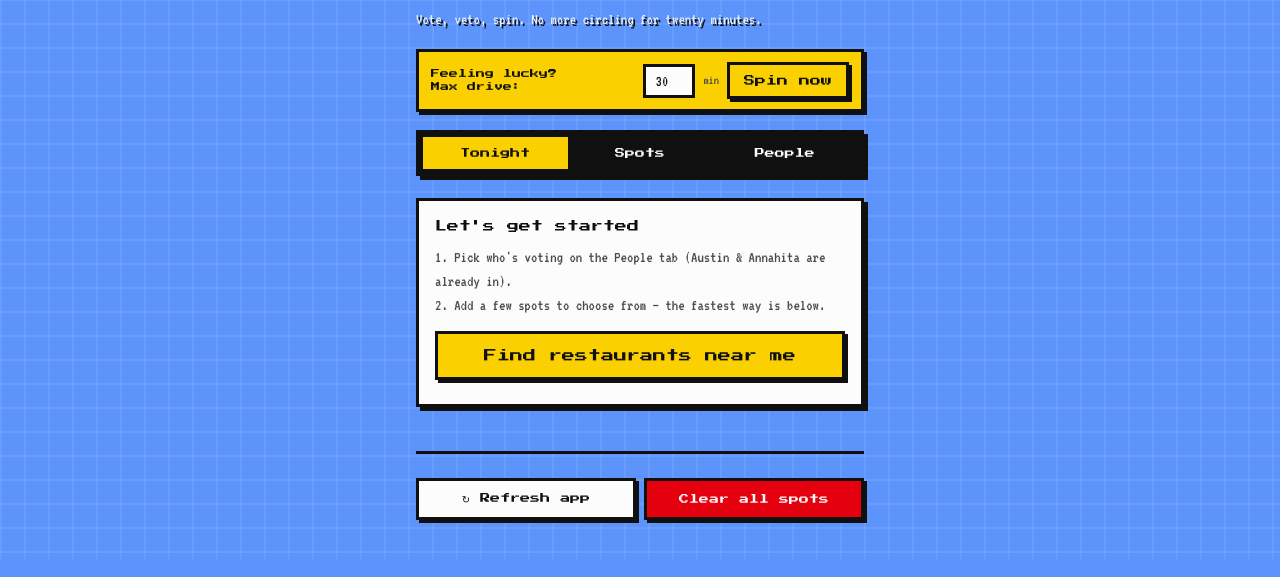
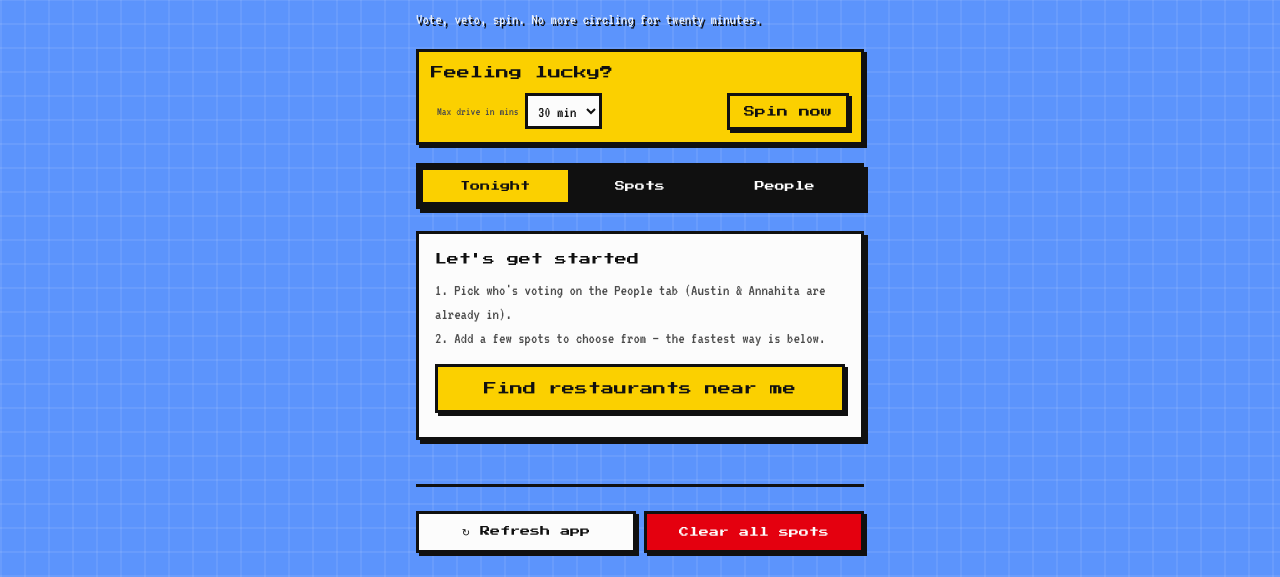
Before and after one commit to snippywippy/dinnerdecider, a website: page index.html in a window 1280 px wide. Shown: the part 241-818 px from the top of the page. Drawn offline with Linux system fonts and the light colour scheme.

Commit message:
Polish the Feeling lucky? bar: bigger title, dropdown for minutes
- "Feeling lucky?" now sits on its own line in the display font at
  larger size, no "Max drive:" subtext underneath.
- Added a "Max drive in mins" label next to the minutes control,
  scooted right of the title.
- Replaced the free-typed number input with a dropdown of 5-minute
  increments from 5 to 60, still defaulting to 30.

```diff
--- a/index.html
+++ b/index.html
@@ -122,10 +122,11 @@
   .person-pill{align-items:center;}
   .app-footer{display:flex; gap:8px; padding-top:2px;}
   .app-footer .btn{width:auto; flex:1; font-size:10px; padding:12px 8px;}
-  .lucky-bar{display:flex; align-items:center; gap:8px; background:var(--butter); border:3px solid var(--ink); box-shadow:var(--shadow-sm); padding:10px 12px; margin-bottom:18px;}
-  .lucky-label{font-family:'Press Start 2P', monospace; font-size:9px; color:var(--ink); flex:1; line-height:1.4;}
-  .lucky-bar input{width:52px; padding:6px 4px; font-size:16px; text-align:center; flex-shrink:0;}
-  .lucky-unit{font-size:13px; color:var(--ink-dim); flex-shrink:0;}
+  .lucky-bar{display:flex; align-items:center; gap:10px; background:var(--butter); border:3px solid var(--ink); box-shadow:var(--shadow-sm); padding:12px; margin-bottom:18px; flex-wrap:wrap;}
+  .lucky-label{font-family:'Press Start 2P', monospace; font-size:13px; color:var(--ink); flex:1 1 100%; line-height:1.4;}
+  .lucky-minutes-wrap{display:flex; align-items:center; gap:6px; flex:1; min-width:0; margin-left:6px;}
+  .lucky-minutes-wrap label{font-size:12px; color:var(--ink-dim); line-height:1.2;}
+  .lucky-bar select{width:auto; padding:6px 6px; font-size:16px; text-align:center; flex-shrink:0;}
   .lucky-bar .btn{width:auto; flex-shrink:0;}
 </style>
 </head>
@@ -136,9 +137,11 @@
   <p class="sub">Vote, veto, spin. No more circling for twenty minutes.</p>
 
   <div class="lucky-bar">
-    <span class="lucky-label">Feeling lucky?<br>Max drive:</span>
-    <input id="lucky-minutes" type="number" inputmode="numeric" value="30" min="1">
-    <span class="lucky-unit">min</span>
+    <span class="lucky-label">Feeling lucky?</span>
+    <div class="lucky-minutes-wrap">
+      <label for="lucky-minutes">Max drive in mins</label>
+      <select id="lucky-minutes"></select>
+    </div>
     <button class="btn small" id="lucky-spin-btn">Spin now</button>
   </div>
 
@@ -1074,6 +1077,16 @@ function luckySpinReveal(pool, maxMinutes){
   );
 }
 
+(function populateLuckyMinutes(){
+  const sel = document.getElementById('lucky-minutes');
+  for(let m = 5; m <= 60; m += 5){
+    const opt = document.createElement('option');
+    opt.value = m;
+    opt.textContent = m + ' min';
+    if(m === 30) opt.selected = true;
+    sel.appendChild(opt);
+  }
+})();
 document.getElementById('lucky-spin-btn').addEventListener('click', doLuckySpin);
 
 // ---------- Footer: refresh & clear spots ----------
```
